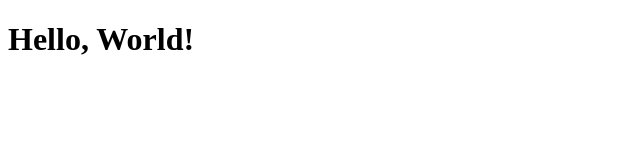
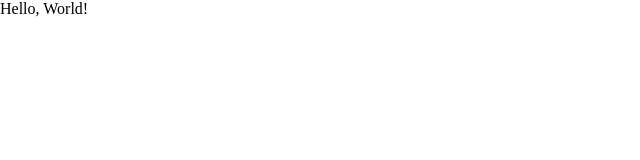
Before and after one commit to 010101-sans/css_in_44_minutes, a plain HTML site: page index.html in a window 1280 px wide. Shown: the whole page, without its empty margins (0-640 px from the left). Drawn offline with Linux system fonts and the light colour scheme.

Commit message:
Linked the css reset file to index.html

```diff
--- a/index.html
+++ b/index.html
@@ -6,6 +6,7 @@
         <meta http-equiv="X-UA-Compatible" content="IE=edge">
         <meta name="viewport" content="width=device-width, initial-scale=1">
         <title>CSS In 44 Minutes</title>
+        <link rel="stylesheet" type="text/css" href="css/minireset.min.css">
     </head>
     <body>
         <h1>Hello, World!</h1>
```
